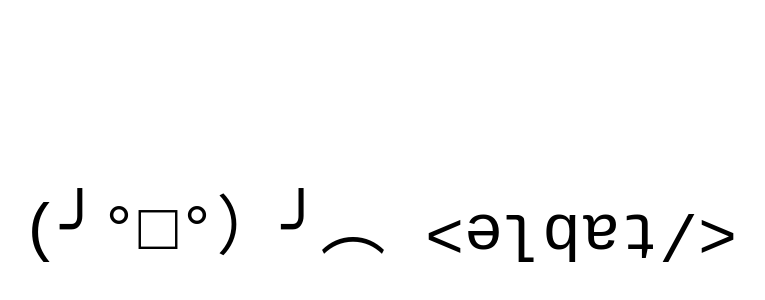
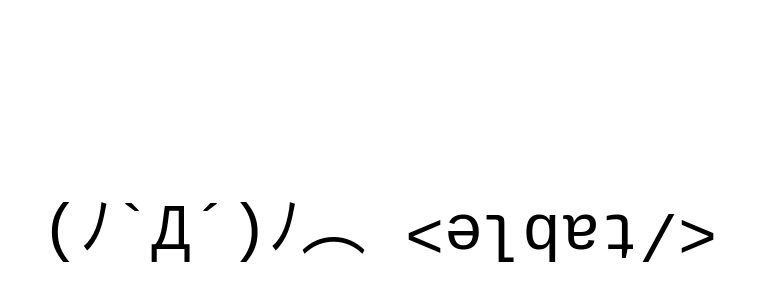
Before and after one commit to Fuwordy/sliceofcode.github.io, a plain HTML site: page index.html in a window 1280 px wide. Shown: the part 176-476 px from the top of the page, without its empty margins (261-1026 px from the left). Drawn offline with nearby package versions, Linux system fonts and the light colour scheme.

Commit message:
Added random tableflips

```diff
--- a/index.html
+++ b/index.html
@@ -13,6 +13,20 @@
 
 	-->
 	<link rel="stylesheet" href="https://cdnjs.cloudflare.com/ajax/libs/animate.css/3.2.0/animate.min.css"/>
+
+	<script>
+		window.onload = function() {
+			var flips = ["(ﾉಥ益ಥ）ﾉ", "(ノ ゜Д゜)ノ ︵", "(╯°Д°）╯︵",
+				"(╯'□')╯︵", "(╯°□°）╯︵", "ʕノ•ᴥ•ʔノ ︵",
+				"(/¯◡ ‿ ◡)/¯ ~", "(ﾉ`Д´)ﾉ︵"]; // possible tableflips
+
+			// choose a tableflip
+			var flipped = flips[Math.floor(Math.random() * flips.length)];
+
+			// apply the tableflip
+			document.getElementById("flip").innerHTML = flipped;
+		};
+	</script>
 
 	<style>
 		#flipout {
```
